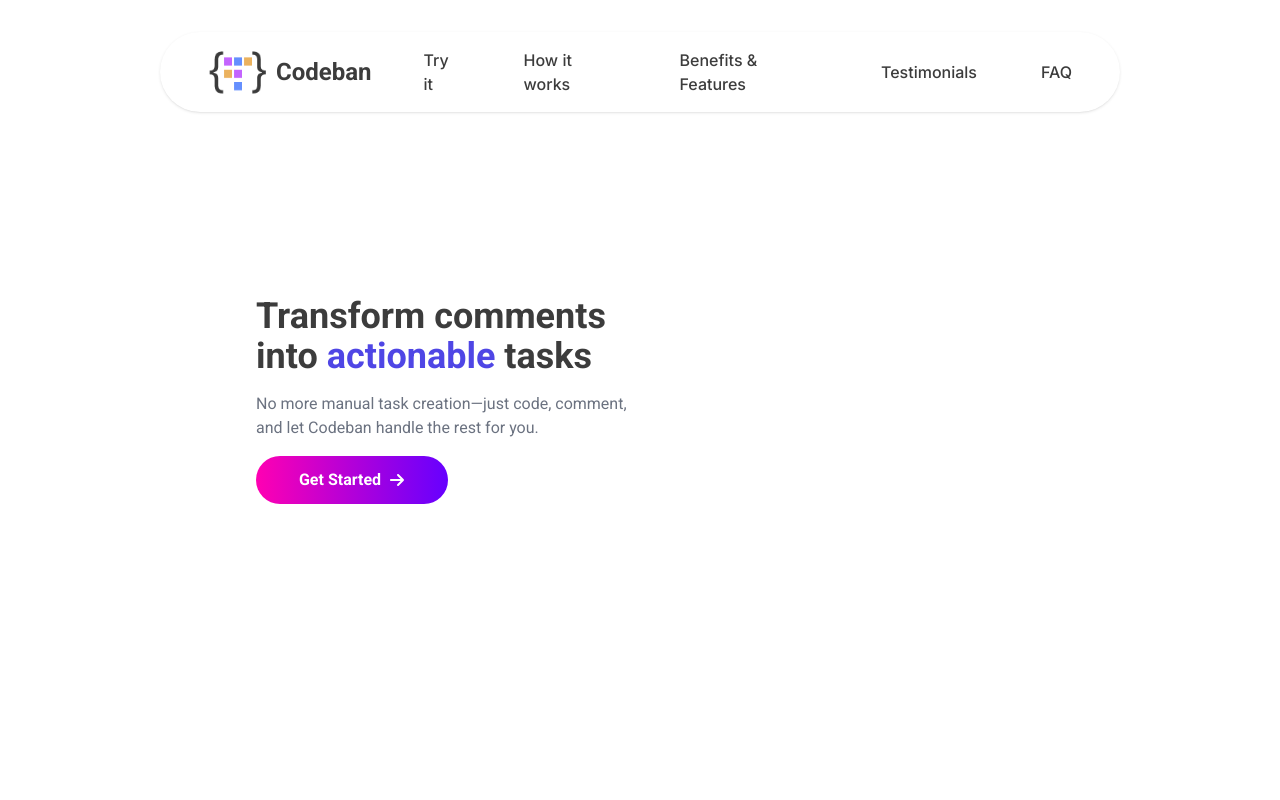
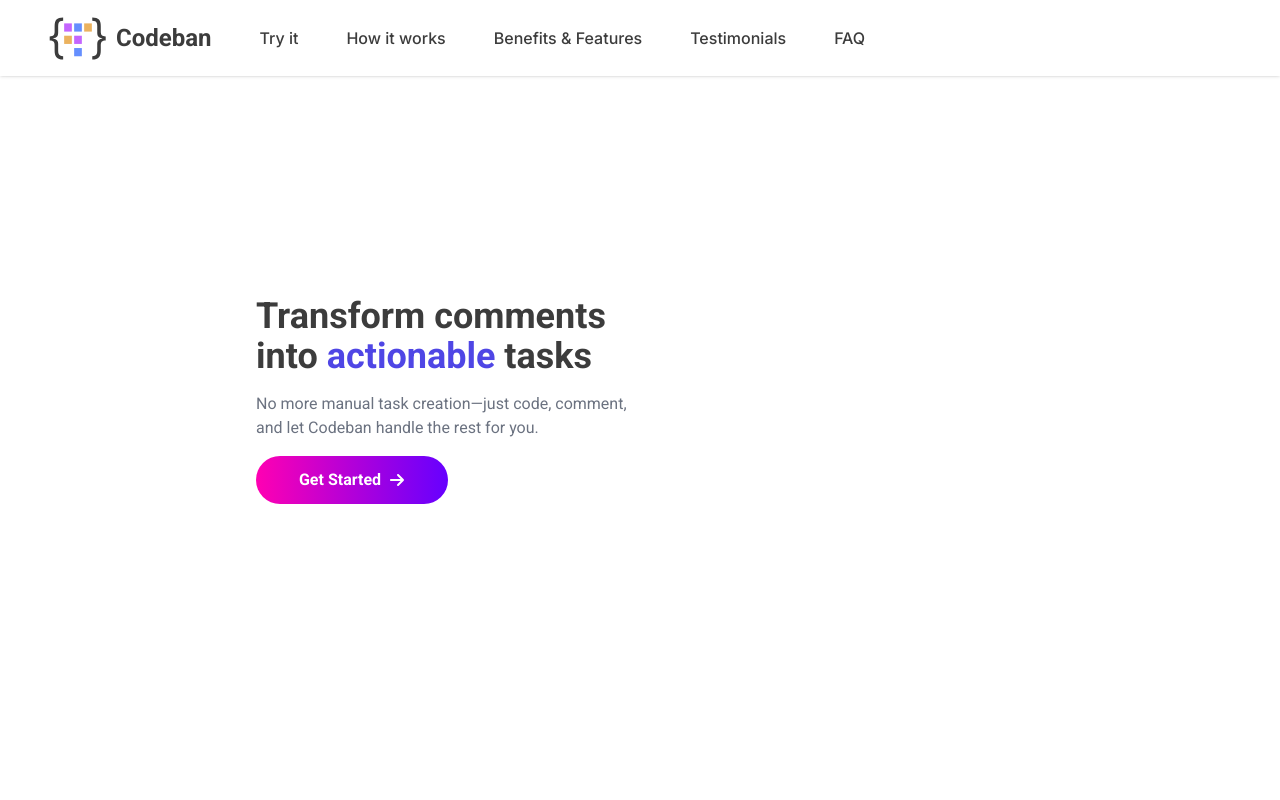
Before and after one commit to ewbyf/capstone-project-frontend, a Next.js app: page / in a window 1280 px wide. Shown: the top 800 px of the page. Built offline with nearby package versions, Linux system fonts and the light colour scheme; what tailwindcss-bg-patterns would draw is missing.

Commit message:
navbar change

```diff
--- a/src/components/Navbar.tsx
+++ b/src/components/Navbar.tsx
@@ -1,8 +1,8 @@
 const Navbar = () => {
     return (
-        <nav className="bg-white w-3/4 h-20 flex items-center fixed top-0 rounded-[100px] m-8 shadow px-12 z-50 gap-16">
+        <nav className="bg-white w-full flex items-center fixed top-0 shadow px-12 py-2 z-50 gap-12">
             <div className="flex items-center gap-2">
-                <img src="logo.png" alt="" height={60} width={60}/>
+                <img src="logo.svg" alt="" height={60} width={60}/>
                 <p className="text-2xl font-bold text-[#3C3C3C]">Codeban</p>
             </div>
             <a href="#" className="font-inter font-[500] hover:text-[#4F46E5]">Try it</a>
```
Also changed, not shown: public/logo.png (deleted), public/logo.svg (added).
